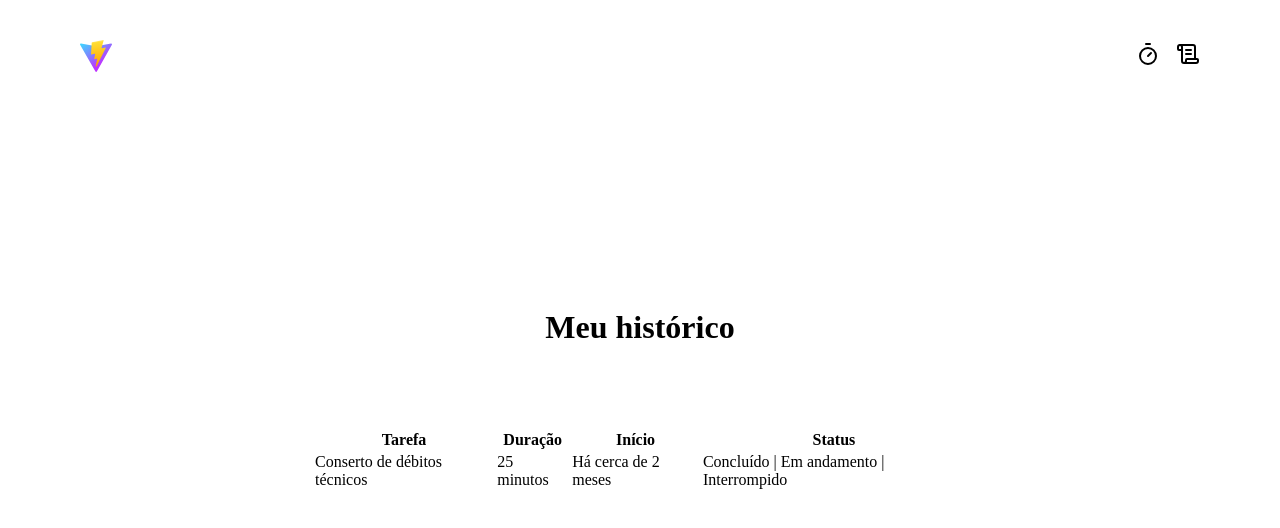
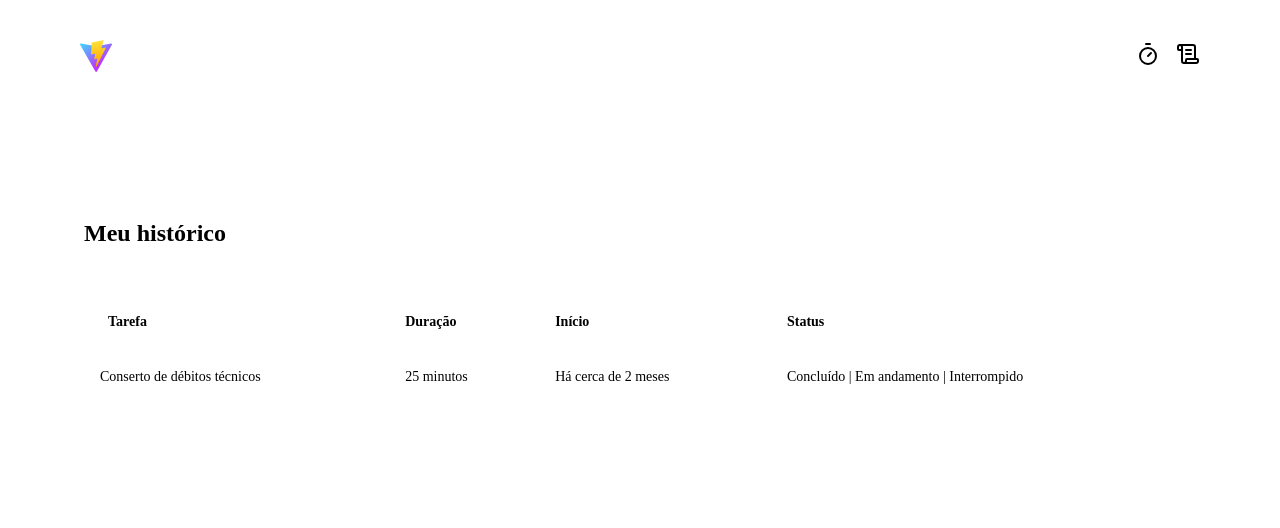
Before and after one commit to wallissl/ReactTimer, a React (Vite) app: page / in a window 1280 px wide. Shown: the top 528 px of the page. Built offline with nearby package versions, Linux system fonts and the light colour scheme; the HTML template or start-up script is replaced by a standard one.

Commit message:
conf history css

```diff
--- a/src/pages/history/history.css
+++ b/src/pages/history/history.css
@@ -2,9 +2,46 @@
     display: flex;
     flex: 1;
     flex-direction: column;
-    align-items: center;
-    justify-content: center;
-    gap: 60px;
+    gap: 2rem;
     width: 100%;
-    max-width: 656px; ;
+    padding: 4rem;;
+
 }
+
+.container--history h1 {
+    font-size: 1.5rem;
+    color: var(--text);
+}
+
+.container--history table{
+    width: 100%;
+    border-collapse: collapse;
+    min-width: 600px;
+}
+
+.container--history table th {
+    background: var(--table-header);
+    padding: 1rem;
+    text-align: left;
+    color: var(--text);
+    font-size: 0.875rem;
+    line-height: 1.6;
+}
+
+.container--history table th:first-child {
+    border-top-left-radius: 8px;
+    padding-left: 1.5rem;;
+}
+
+.container--history table th:last-child {
+    border-top-right-radius: 8px;
+    padding-right: 1.5rem;
+}
+
+.container--history table td {
+    background: var(--box-on-shape);
+    border-top: 2px solid var(--shape);
+    padding: 1rem;
+    font-size: 0.875rem;
+    line-height: 1.6;
+}
--- a/src/styles/global.css
+++ b/src/styles/global.css
@@ -4,6 +4,7 @@
     --background: #121214;
     --shape: #202024;
     --box-on-shape: #29292E;
+    --table-header: #323238;
     --text: #E1E1E6;
     --line: #7C7C8A;
     --purple-500: #292A94;
```
